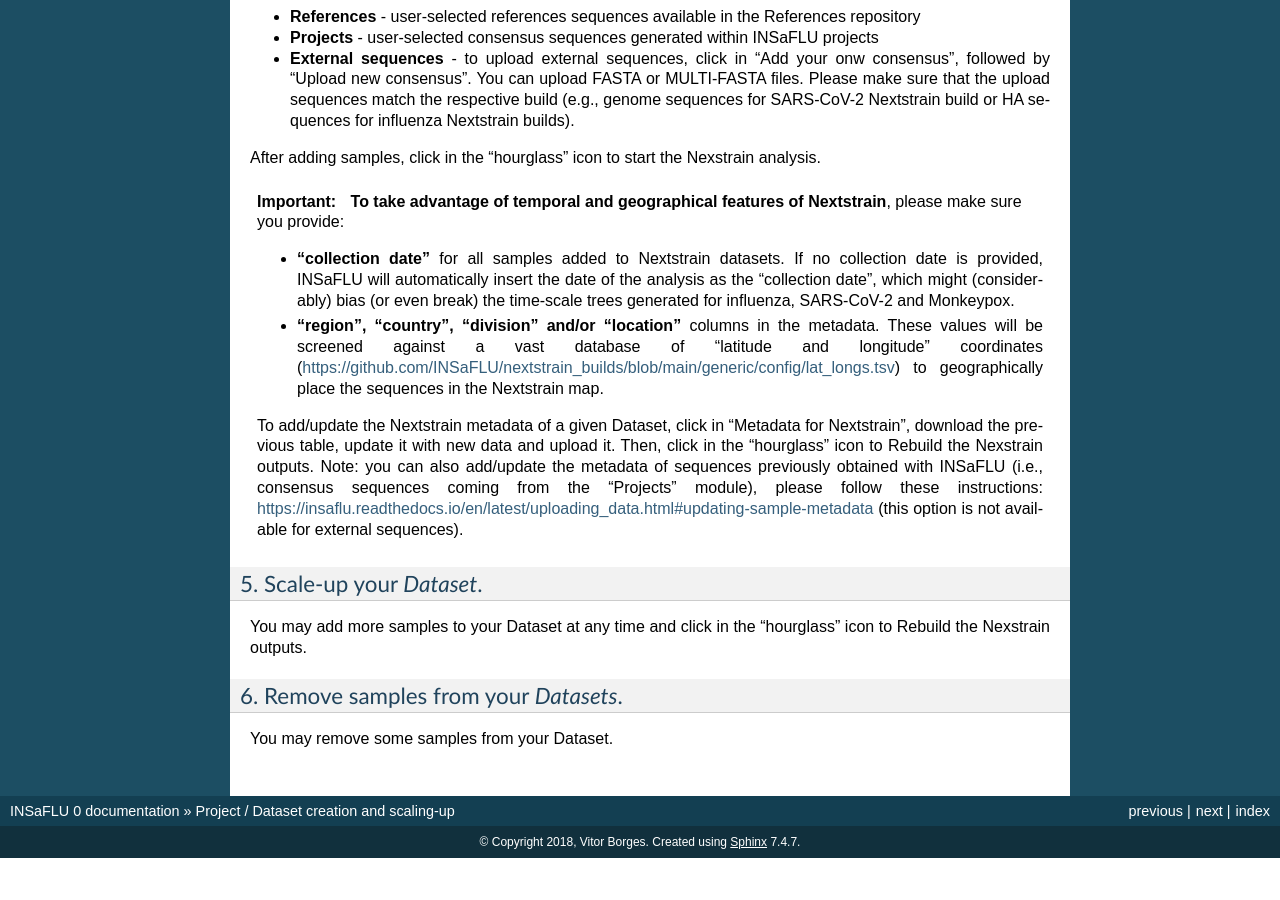
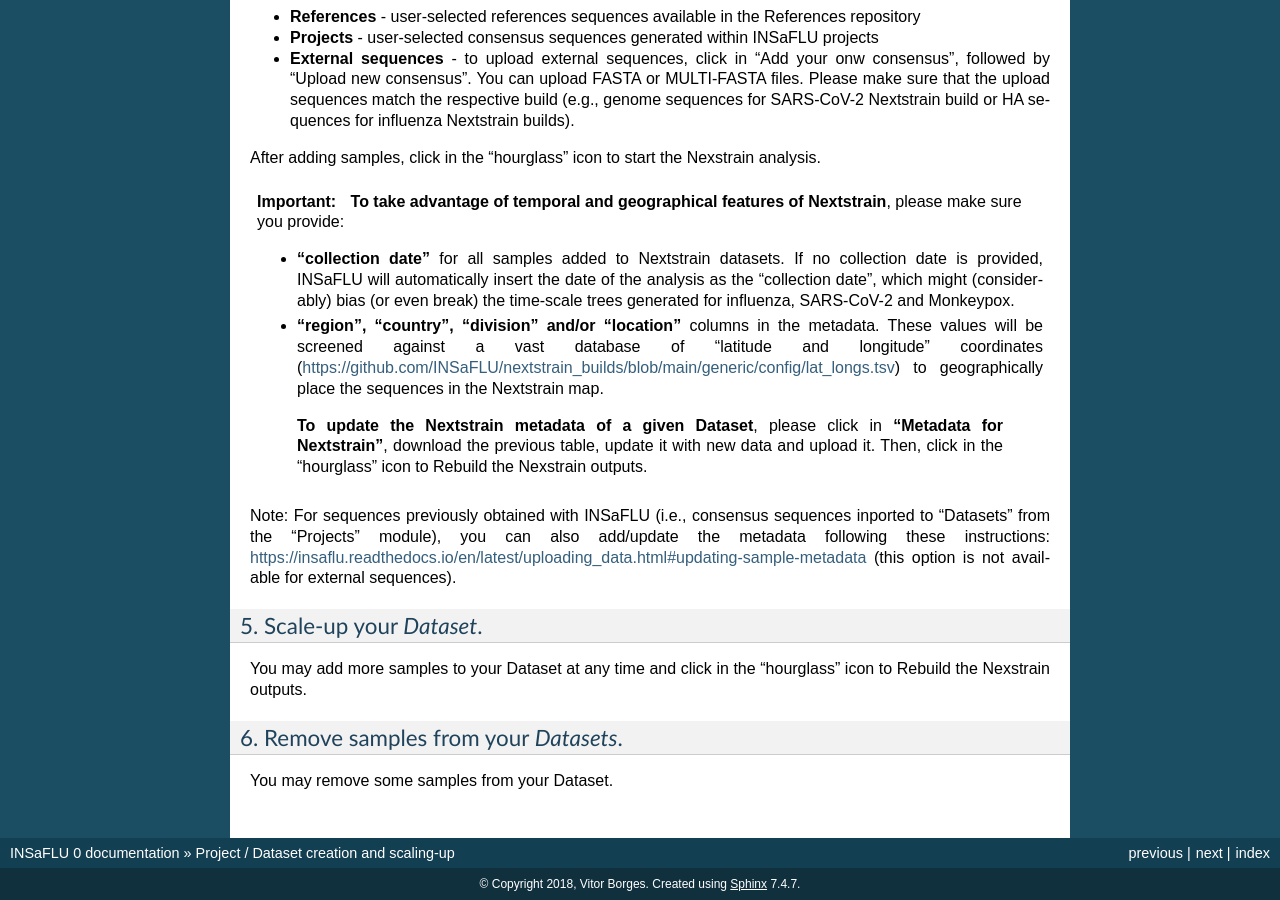
Before and after one commit to INSaFLU/insaflu_docs, a Sphinx documentation site: the page built from docs/project_creation.rst, in a window 1280 px wide and 900 px high, scrolled down 5863 px. Built offline with Sphinx 7.4.7, drawn with Linux system fonts in a browser that asks for light colours; formulas are drawn with MathJax 3; before the commit the page ends 6721 px from its top, so only the background shows below that.

Commit message:
Improved update Nextstrain metadata

```diff
--- a/docs/project_creation.rst
+++ b/docs/project_creation.rst
@@ -174,7 +174,9 @@ After adding samples, click in the "hourglass" icon to start the Nexstrain analy
 
 	- **"region", "country", "division" and/or "location"** columns in the metadata. These values will be screened against a vast database of "latitude and longitude" coordinates (https://github.com/INSaFLU/nextstrain_builds/blob/main/generic/config/lat_longs.tsv) to geographically place the sequences in the Nextstrain map.
 
-	To add/update the Nextstrain metadata of a given Dataset, click in "Metadata for Nextstrain", download the previous table, update it with new data and upload it. Then, click in the "hourglass" icon to Rebuild the Nexstrain outputs. Note: you can also add/update the metadata of sequences previously obtained with INSaFLU (i.e., consensus sequences coming from the "Projects" module), please follow these instructions: https://insaflu.readthedocs.io/en/latest/uploading_data.html#updating-sample-metadata (this option is not available for external sequences).
+	 **To update the Nextstrain metadata of a given Dataset**, please click in **"Metadata for Nextstrain"**, download the previous table, update it with new data and upload it. Then, click in the "hourglass" icon to Rebuild the Nexstrain outputs.
+
+Note: For sequences previously obtained with INSaFLU (i.e., consensus sequences inported to "Datasets" from the "Projects" module), you can also add/update the metadata following these instructions: https://insaflu.readthedocs.io/en/latest/uploading_data.html#updating-sample-metadata (this option is not available for external sequences).
 
 
 5. Scale-up your *Dataset*.
```
